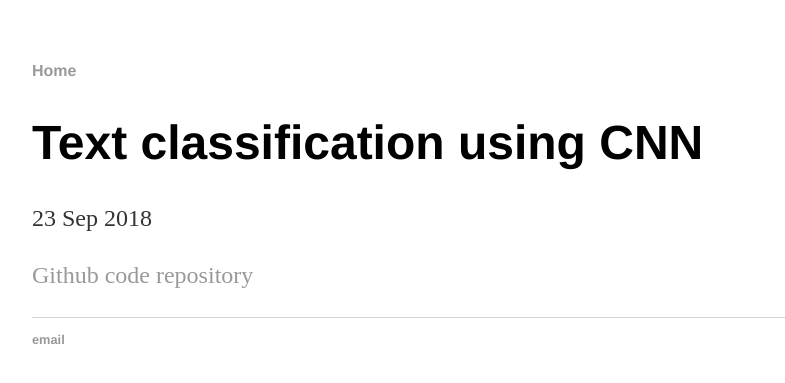
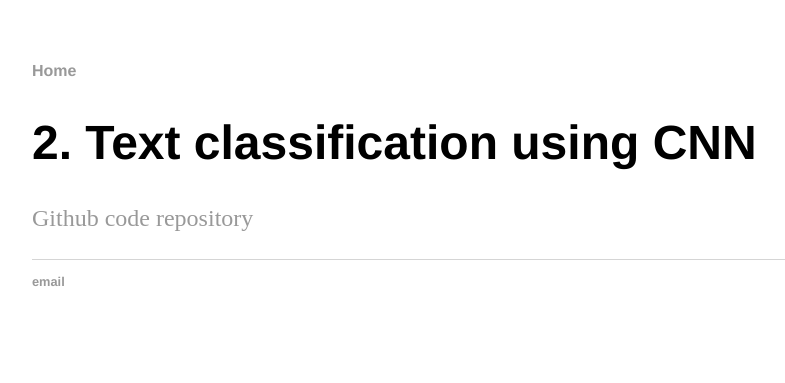
Before and after one commit to jeonghunyoon/jeonghunyoon.github.io, a Jekyll site: the page built from _posts/2018-09-23-text_classification.md, in a window 1280 px wide. Shown: the top 383 px of the page, without its empty margins (160-945 px from the left). Built offline with Jekyll 4.4.1, drawn with Linux system fonts in a browser that asks for light colours.

Commit message:
renovation

```diff
--- a/_layouts/post.html
+++ b/_layouts/post.html
@@ -2,7 +2,7 @@
 layout: default
 ---
 <h1>{{ page.title }}</h1>
-<p class="meta">{{ page.date | date_to_string }}</p>
+<!-- <p class="meta">{{ page.date | date_to_string }}</p> -->
 
 <div class="post">
   {{ content }}
--- a/_posts/2018-09-23-text_classification.md
+++ b/_posts/2018-09-23-text_classification.md
@@ -1,6 +1,6 @@
 ---
 layout: post
-title: "Text classification using CNN"
+title: "2. Text classification using CNN"
 ---
 
 [Github code repository](https://github.com/jeonghunyoon/text-classification-cnn-tf)
```
Also changed, not shown: _posts/2018-10-18-logistic_regression.md (+1 -1 lines).
